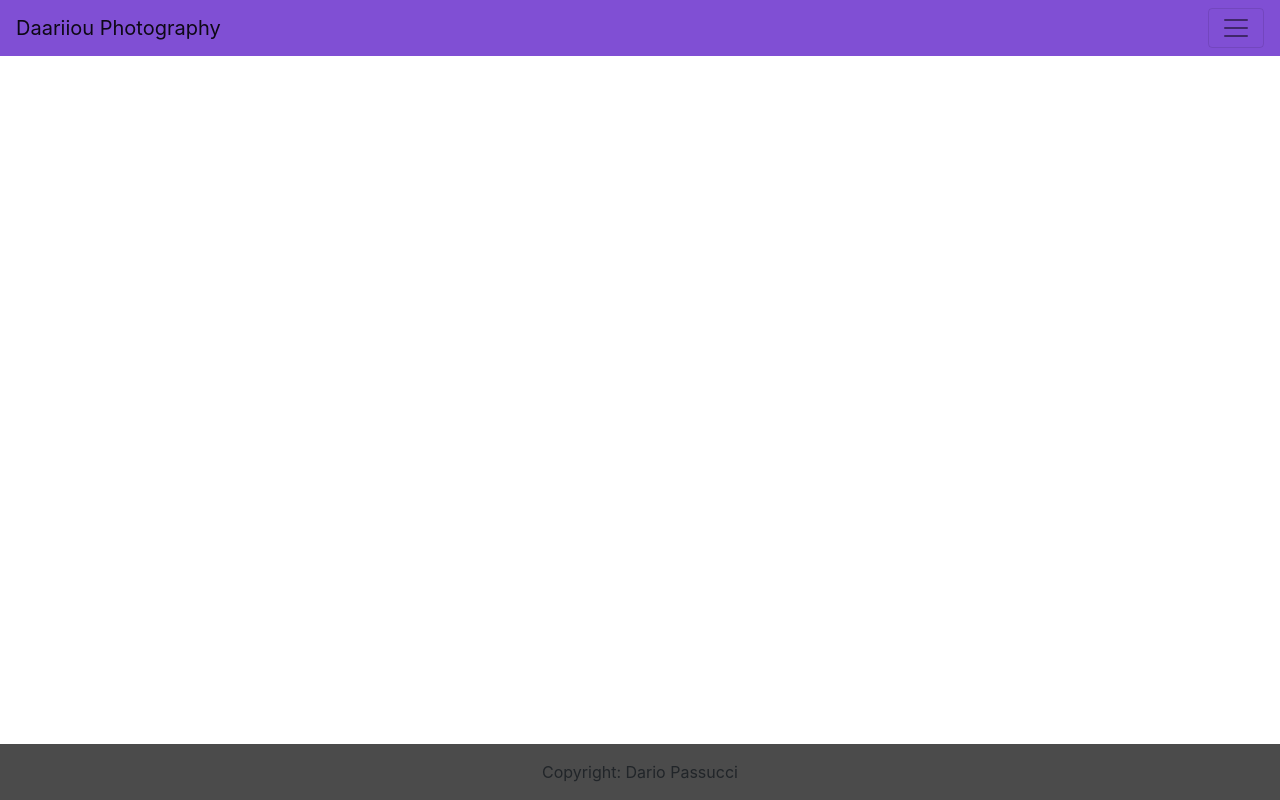
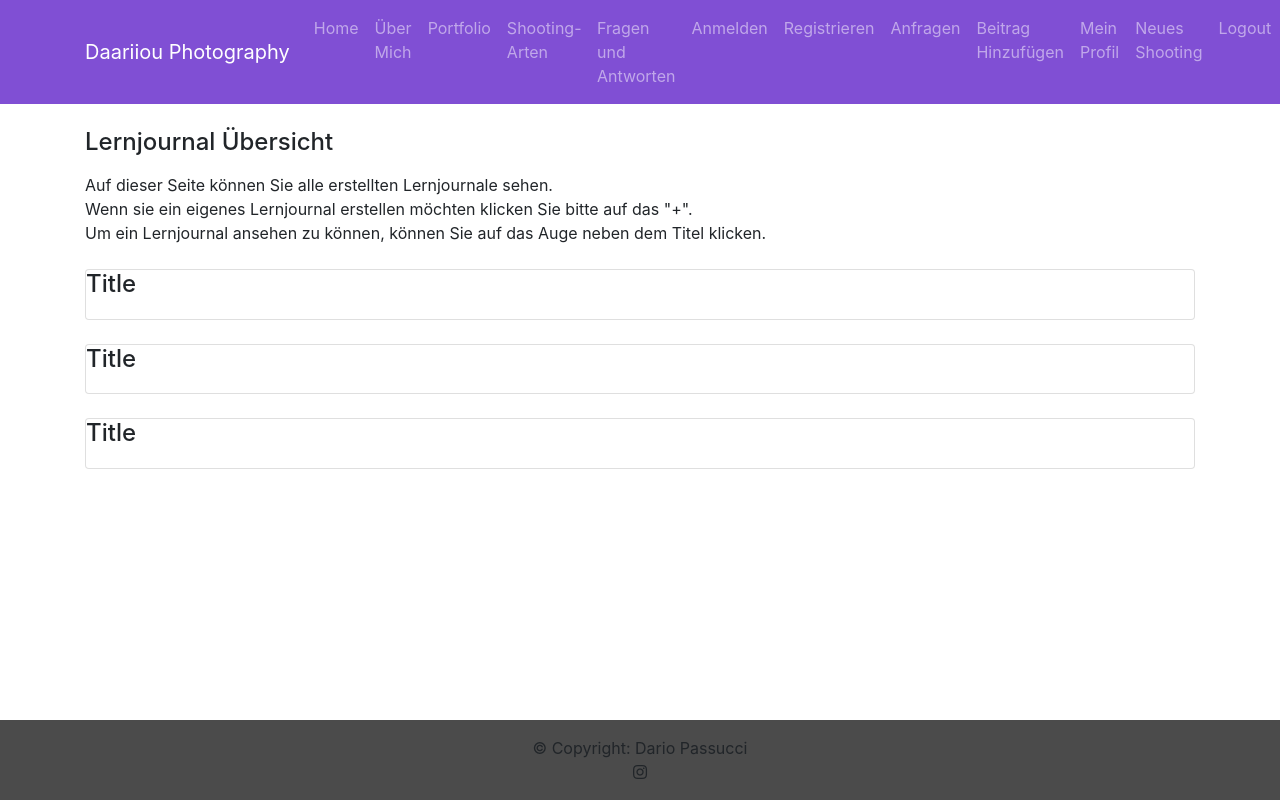
Before and after one commit to gh-developing/daariou_photography, an Angular app in the folder Project/Frontend/daariiou-photography-frontend/: page / in a window 1280 px wide. Built offline with nearby package versions, Linux system fonts and the light colour scheme.

Commit message:
bootstarp

```diff
--- a/Project/Frontend/daariiou-photography-frontend/src/app/app.component.html
+++ b/Project/Frontend/daariiou-photography-frontend/src/app/app.component.html
@@ -1,6 +1,20 @@
 <!--nav class="navbar navbar-expand-lg navbar-light" style="background-color: #804FD4;">
   <a class="navbar-brand"  routerLink="">Daariiou Photography</a>
 
+  <div class="collapse navbar-collapse" id="navbarNav">
+    <ul class="navbar-nav">
+
+      </ul>
+    </div>
+  </nav >
+
+
+<nav class="navbar navbar-expand-lg navbar-dark" style="background-color: rgba(0, 66, 17, 0.554);">
+  <div class="container">
+  <a class="navbar-brand" href="#">XPBox</a>
+  <button class="navbar-toggler" type="button" data-toggle="collapse" data-target="#navbarNav" aria-controls="navbarNav" aria-expanded="false" aria-label="Toggle navigation">
+    <span class="navbar-toggler-icon"></span>
+  </button>
   <div class="collapse navbar-collapse" id="navbarNav">
     <ul class="navbar-nav">
       <li class="nav-item">
@@ -41,16 +55,33 @@
       </li>
     </ul>
   </div>
-</nav -->
+</nav >
 
-<nav class="navbar navbar-light fixed-top" style="background-color: #804FD4;">
+
+  <nav class="navbar navbar-light fixed-top" style="background-color: #;">
+    <a class="navbar-brand" routerLink=""</a>
+    <button class="navbar-toggler" type="button" data-toggle="collapse" data-target="#navbarNav" aria-controls="navbarNav"
+      aria-expanded="false" aria-label="Toggle navigation">
+      <span class="navbar-toggler-icon"></span>
+    </button>
+    <div class="navbar-collapse collapse" id="collapsingNavbar1">
+      <ul class="nav navbar-nav">
+
+    </ul>
+  </div>
+</nav>
+<router-outlet class="host-content"></router-outlet-->
+
+
+
+<nav class="navbar navbar-expand-lg navbar-dark" style="background-color: #804FD4;">
+  <div class="container">
   <a class="navbar-brand" routerLink="">Daariiou Photography</a>
-  <button class="navbar-toggler" type="button" data-toggle="collapse" data-target="#navbarNav" aria-controls="navbarNav"
-    aria-expanded="false" aria-label="Toggle navigation">
+  <button class="navbar-toggler" type="button" data-toggle="collapse" data-target="#navbarNav" aria-controls="navbarNav" aria-expanded="false" aria-label="Toggle navigation">
     <span class="navbar-toggler-icon"></span>
   </button>
-  <div class="navbar-collapse collapse" id="collapsingNavbar1">
-    <ul class="nav navbar-nav">
+  <div class="collapse navbar-collapse" id="navbarNav">
+    <ul class="navbar-nav">
       <li class="nav-item">
         <a class="nav-link" routerLink="home">Home</a>
       </li>
@@ -89,10 +120,12 @@
       </li>
     </ul>
   </div>
+</div>
 </nav>
-<routing-outlet></routing-outlet>
+<router-outlet class="host-content"></router-outlet>
 <footer class="bg-dark text-center text-lg-start fixed-bottom">
   <div class="text-center p-3" style="background-color: #4B4B4B">
-    Copyright: Dario Passucci
+    © Copyright: Dario Passucci <br />
+    <i class="fab fa-instagram"></i>
   </div>
 </footer>
--- a/Project/Frontend/daariiou-photography-frontend/src/app/components/home-page/home-page.component.html
+++ b/Project/Frontend/daariiou-photography-frontend/src/app/components/home-page/home-page.component.html
@@ -1 +1,23 @@
-<p>home-page works!</p>
+<div class="container">
+    <h4 class="mt-4">Lernjournal Übersicht</h4>
+    <p class="mt-3">
+        Auf dieser Seite können Sie alle erstellten Lernjournale sehen. <br />
+        Wenn sie ein eigenes Lernjournal erstellen möchten klicken Sie bitte auf das "+". <br />
+        Um ein Lernjournal ansehen zu können, können Sie auf das Auge neben dem Titel klicken.
+    </p>
+    <div class="card mt-4">
+        <div class="card-title">
+            <h4>Title</h4>
+        </div>
+    </div>
+    <div class="card mt-4">
+        <div class="card-title">
+            <h4>Title</h4>
+        </div>
+    </div>
+    <div class="card mt-4">
+        <div class="card-title">
+            <h4>Title</h4>
+        </div>
+    </div>
+</div>
--- a/Project/Frontend/daariiou-photography-frontend/src/styles.scss
+++ b/Project/Frontend/daariiou-photography-frontend/src/styles.scss
@@ -1,4 +1,4 @@
-@import "bootstrap/scss/bootstrap";
+@import "~bootstrap/scss/bootstrap";
 
 @import '@fortawesome/fontawesome-free/scss/fontawesome';
 @import '@fortawesome/fontawesome-free/scss/regular';
```
